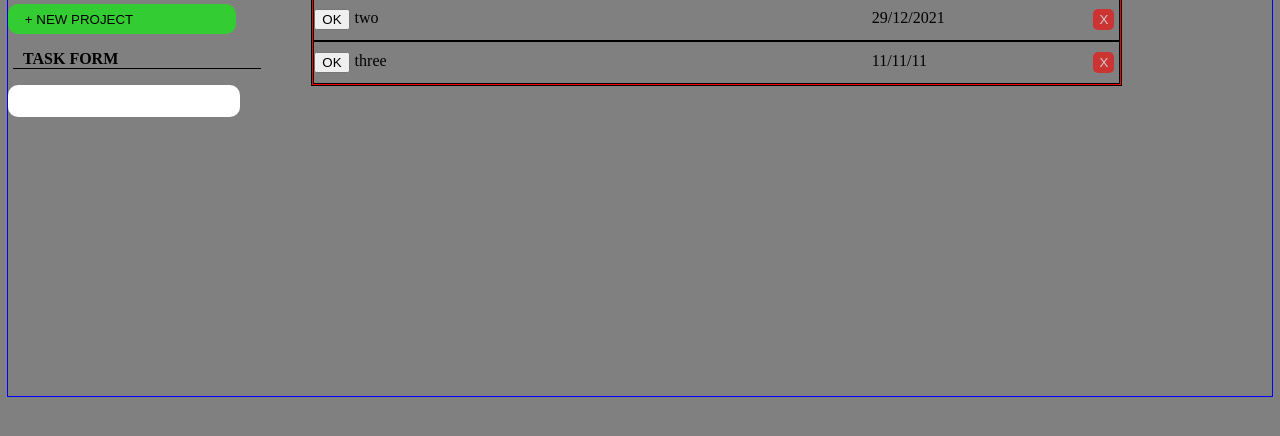
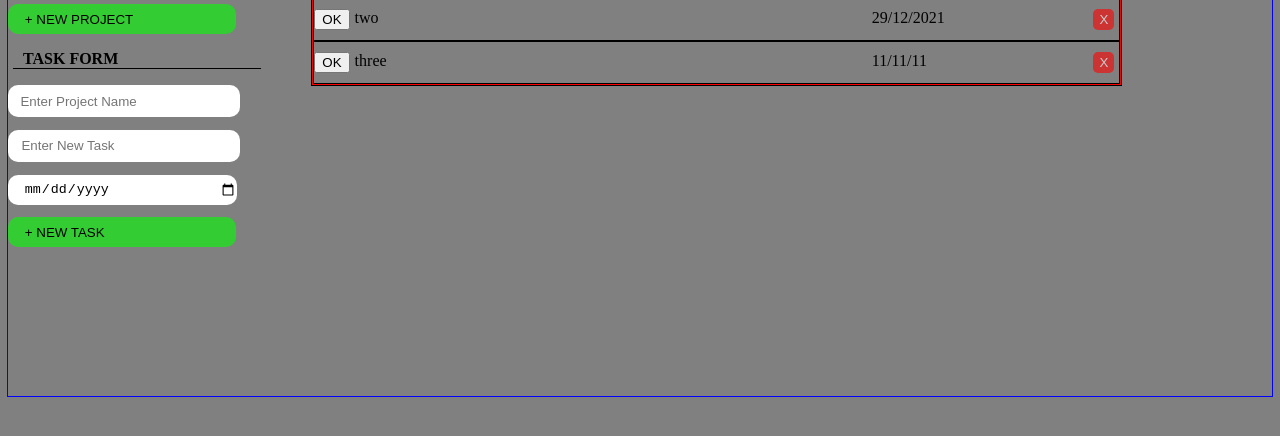
Before and after one commit to Maii0407/checklist, a website built with webpack: page dist/index.html in a window 1280 px wide. Shown: the part 212-648 px from the top of the page. Built offline with nearby package versions, Linux system fonts and the light colour scheme.

Commit message:
found out that my problem was to push data into an array you have to use the index number of the object. fuck

```diff
--- a/src/createStuff/createStuff.js
+++ b/src/createStuff/createStuff.js
@@ -51,9 +51,23 @@ const createStuff = (function(){
         generateProject();
     };
 
+    function makeNewTask(){
+        const taskName = document.querySelector('.taskName-input');
+        const taskDate = document.querySelector('.taskDate-input');
+
+        const newTask = new logicStuff.task(taskName.value, taskDate.value);
+        logicStuff.projectList[0].taskList.push(newTask);
+
+        generateTask(logicStuff.projectList[0]);
+        projectName.value = '';
+        taskName.value = '';
+        taskDate.value = '';
+    };
+
     return {
         generateProject,
         makeNewProject,
+        makeNewTask,
     };
 })();
 
--- a/src/defaultStuff.css
+++ b/src/defaultStuff.css
@@ -70,3 +70,37 @@ body {
     border: none;
     text-indent: 5%;
 }
+
+.taskName-input {
+    width: 90%;
+    height: 30px;
+    border-radius: 10px;
+    border: none;
+    text-indent: 5%;
+    margin-top: 5%;
+}
+
+.taskDate-input {
+    width: 90%;
+    height: 30px;
+    border-radius: 10px;
+    border: none;
+    text-indent: 5%;
+    margin-top: 5%;
+    cursor: pointer;
+}
+
+.taskSubmit-btn {
+    background-color: rgba(0, 255, 0, 0.6);
+    width: 90%;
+    height: 30px;
+    border-radius: 10px;
+    border: none;
+    text-align: left;
+    text-indent: 5%;
+    margin-top: 5%;
+    cursor: pointer;
+}
+.taskSubmit-btn:hover {
+    background-color: rgba(0, 255, 0, 1);
+}
--- a/src/defaultStuff/defaultStuff.js
+++ b/src/defaultStuff/defaultStuff.js
@@ -54,7 +54,9 @@ const defaultStuff = (function(){
         document.getElementById('form-container').appendChild(formContainer);
 
         const inputList = document.createElement('input');
+        inputList.placeholder = `Enter Project Name`;
         inputList.setAttribute('list', 'projectList');
+        inputList.classList.add('inputList');
         document.querySelector('.task-form').appendChild(inputList);
 
         const dataList = document.createElement('datalist');
@@ -69,6 +71,35 @@ const defaultStuff = (function(){
         })
     };
 
+    function makeNameInput(){
+        const taskName = document.createElement('input');
+        taskName.setAttribute('type', 'text');
+        taskName.placeholder = `Enter New Task`;
+        taskName.classList.add('taskName-input');
+        document.getElementById('form-container').appendChild(taskName);
+
+        return taskName;
+    };
+
+    function makeDateInput(){
+        const dateInput = document.createElement('input');
+        dateInput.setAttribute('type', 'date');
+        dateInput.classList.add('taskDate-input');
+        document.getElementById('form-container').appendChild(dateInput);
+
+        return dateInput;
+    };
+
+    function makeSubmitButton(){
+        const submitBtn = document.createElement('button');
+        submitBtn.setAttribute('type', 'button');
+        submitBtn.classList.add('taskSubmit-btn');
+        submitBtn.innerText = `+ NEW TASK`;
+        document.getElementById('form-container').appendChild(submitBtn);
+
+        return submitBtn;
+    };
+
 //below is functions that makes things easier to remember LOL
 
     function projectForm(){
@@ -80,6 +111,9 @@ const defaultStuff = (function(){
     function taskForm(){
         makeTaskFormHeader();
         makeTaskOptions();
+        makeNameInput();
+        makeDateInput();
+        makeSubmitButton();
     };
 
     function makeDefault(){
@@ -92,6 +126,7 @@ const defaultStuff = (function(){
 
     return{
         makeDefault,
+        makeTaskOptions,
     };
 
 })();
--- a/src/index.js
+++ b/src/index.js
@@ -2,16 +2,22 @@ import './defaultStuff.css';
 import './createStuff.css';
 import { defaultStuff } from './defaultStuff/defaultStuff';
 import { createStuff } from './createStuff/createStuff';
+import { logicStuff } from './logicStuff/logicStuff';
 //import './style.css';
 
 const todoLIST = (function(){
     defaultStuff.makeDefault();
     createStuff.generateProject();
 
+    console.table(logicStuff.projectList);
+
 //below is eventlisteners
     document.querySelector('.newProject-btn').addEventListener('click', function(){
         createStuff.makeNewProject();
-        defaultStuff.makeDefault();
+        document.querySelector('.task-form').innerHTML = '';
+        defaultStuff.makeTaskOptions();
     });
 
+    document.querySelector('.taskSubmit-btn').addEventListener('click', createStuff.makeNewTask);
+
 })();
--- a/src/logicStuff/logicStuff.js
+++ b/src/logicStuff/logicStuff.js
@@ -16,12 +16,12 @@ const logicStuff = (function(){
         }
     }
 
-    let num01 = new project(`one`);
-    projectList.push(num01);
+    let one = new project(`one`);
+    projectList.push(one);
 
     let num02 = new task(`two`, `29/12/2021`);
     let num03 = new task('three', '11/11/11');
-    num01.taskList.push(num02,num03);
+    one.taskList.push(num02,num03);
 
     return {
         projectList,
```
Also changed, not shown: dist/main.js.
